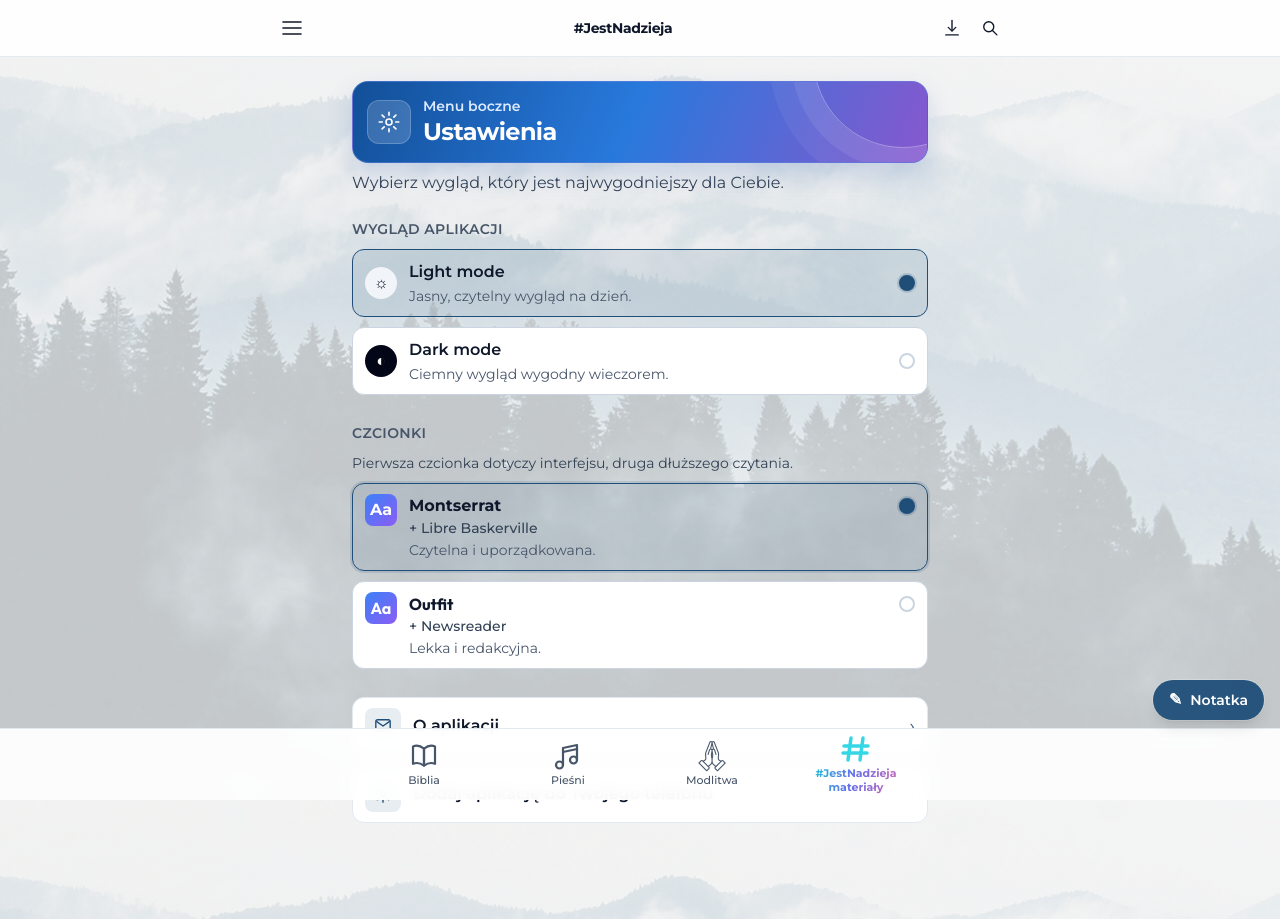
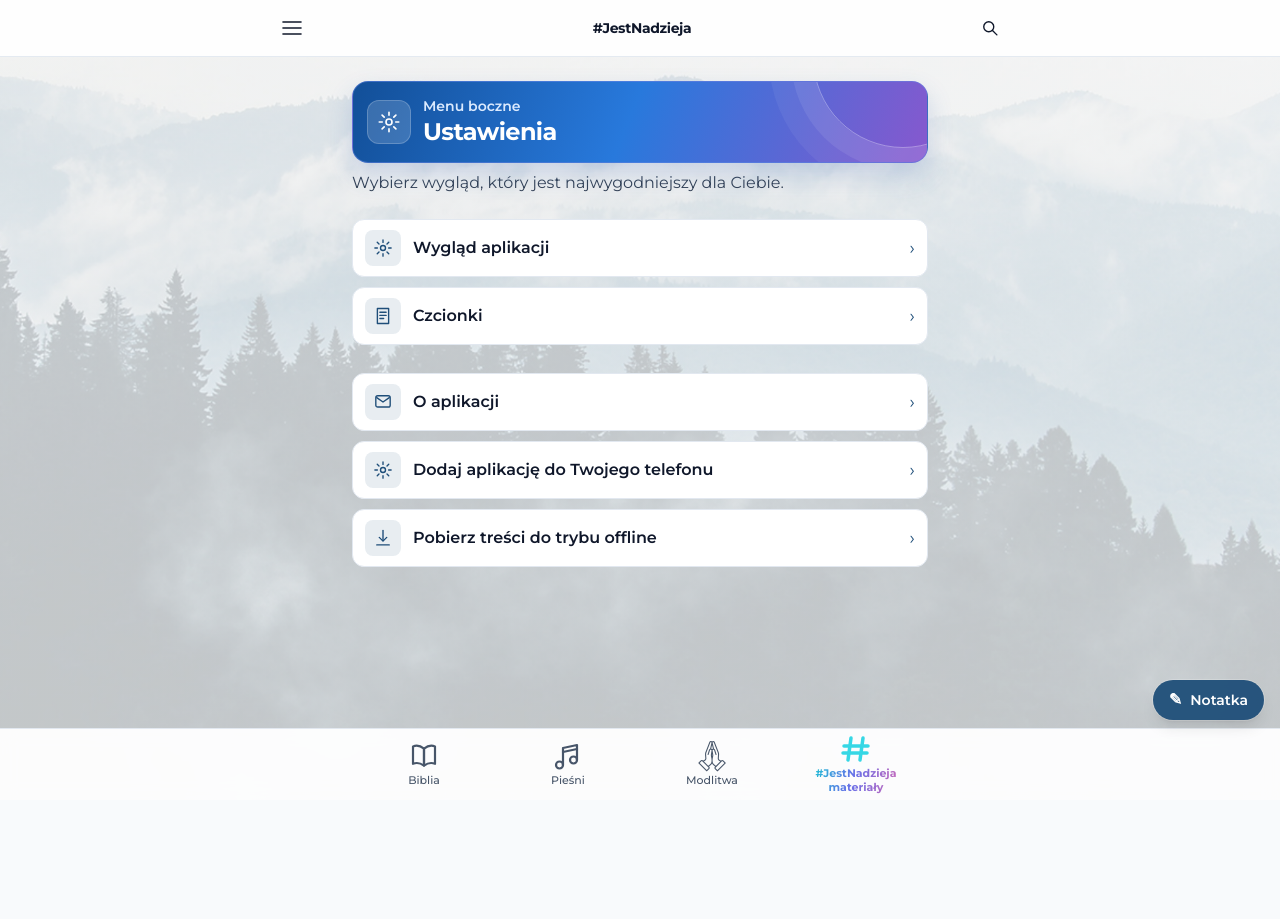
Before and after one commit to TomekD13/Apka_Marka, a React (Vite) app: page /1/ustawienia in a window 1280 px wide. After the commit the page ends 800 px from the top, so only its background shows below. Built offline with nearby package versions, Linux system fonts and the light colour scheme; no server answers.

Commit message:
Przenies pobieranie offline do ustawien

```diff
--- a/src/components/AppNavigation.tsx
+++ b/src/components/AppNavigation.tsx
@@ -1,7 +1,6 @@
 import { useEffect, useState, type ReactNode } from 'react'
 import { Link, useLocation } from 'react-router-dom'
 import { useI18n } from '../i18n'
-import { downloadModule } from '../content'
 
 export type IconName = 'book' | 'music' | 'prayer' | 'hope' | 'menu' | 'search' | 'download' | 'settings' | 'close' | 'notes' | 'memory' | 'occasion' | 'lesson' | 'contact' | 'chevron'
 
@@ -52,7 +51,6 @@ export function AppNavigation() {
   const { lang, t } = useI18n()
   const { pathname } = useLocation()
   const [open, setOpen] = useState(false)
-  const [download, setDownload] = useState<'idle' | 'busy' | 'done'>('idle')
   const [bibleOpen, setBibleOpen] = useState(true)
   const [hopeOpen, setHopeOpen] = useState(false)
   const [songsOpen, setSongsOpen] = useState(false)
@@ -68,29 +66,12 @@ export function AppNavigation() {
     { to: `${home}/jest-nadzieja`, label: '#JestNadzieja – materiały', icon: 'hope' as IconName },
   ]
 
-  const downloadLabel = download === 'busy'
-    ? 'Pobieranie materiałów…'
-    : download === 'done'
-      ? 'Materiały są dostępne offline'
-      : 'Pobierz do trybu offline'
-
-  async function downloadOffline() {
-    if (download !== 'idle') return
-    setDownload('busy')
-    try {
-      await downloadModule(lang)
-      setDownload('done')
-    } catch {
-      setDownload('idle')
-    }
-  }
-
   return <>
     <header className="no-print sticky top-0 z-30 border-b border-slate-200/90 bg-white/90 backdrop-blur dark:border-slate-700 dark:bg-slate-950/90">
       <div className="mx-auto flex h-14 max-w-3xl items-center justify-between px-4">
         <button type="button" onClick={() => setOpen(true)} aria-label={t('nav.menu', 'Menu')} className="rounded-lg p-2 text-slate-700 hover:bg-slate-100 dark:text-slate-100 dark:hover:bg-white/10"><AppIcon name="menu" className="h-6 w-6" /></button>
         <Link to={home} viewTransition className="text-sm font-bold tracking-tight text-slate-900 dark:text-white">#JestNadzieja</Link>
-        <div className="flex items-center gap-0.5"><button type="button" onClick={downloadOffline} disabled={download !== 'idle'} title={downloadLabel} aria-label={downloadLabel} className="rounded-lg p-2 text-slate-700 hover:bg-slate-100 disabled:cursor-default disabled:opacity-70 dark:text-slate-100 dark:hover:bg-white/10">{download === 'done' ? <span className="block h-5 w-5 text-center text-base leading-5" aria-hidden>✓</span> : <AppIcon name="download" className="h-5 w-5" />}</button><Link to={`${home}/biblia/szukaj`} viewTransition aria-label={t('bible.search', 'Szukaj w Biblii')} className="rounded-lg p-2 text-slate-700 hover:bg-slate-100 dark:text-slate-100 dark:hover:bg-white/10"><AppIcon name="search" className="h-5 w-5" /></Link></div>
+        <Link to={`${home}/biblia/szukaj`} viewTransition aria-label={t('bible.search', 'Szukaj w Biblii')} className="rounded-lg p-2 text-slate-700 hover:bg-slate-100 dark:text-slate-100 dark:hover:bg-white/10"><AppIcon name="search" className="h-5 w-5" /></Link>
       </div>
     </header>
 
--- a/src/pages/BibleModules.tsx
+++ b/src/pages/BibleModules.tsx
@@ -100,7 +100,8 @@ function CatalogItems({ items, onPicked }: { items: BibleCatalogItem[]; onPicked
                 ) : null}
                 <a
                   href={it.url}
-                  download
+                  target="_blank"
+                  rel="noopener noreferrer"
                   onClick={() => setClicked(it.name)}
                   className="shrink-0 rounded-md border border-brand/50 px-2.5 py-1 text-xs font-semibold text-brand-light hover:bg-brand/10"
                 >
--- a/src/pages/Settings.tsx
+++ b/src/pages/Settings.tsx
@@ -2,6 +2,7 @@ import { useEffect, useState, type ReactNode } from 'react'
 import { useI18n } from '../i18n'
 import { useTheme, type FontSet, type Theme } from '../theme'
 import { getInstallState, initAppInstall, requestInstall, subscribeInstall, type InstallState } from '../lib/installApp'
+import { downloadModule } from '../content'
 import { AppIcon, type IconName } from '../components/AppNavigation'
 import { PageHeading } from '../components/PageHeading'
 
@@ -18,11 +19,13 @@ function ExpandablePanel({ icon, title, children }: { icon: IconName; title: str
 }
 
 export function Settings() {
-  const { t } = useI18n()
+  const { lang, t } = useI18n()
   const { theme, setTheme, fontSet, setFontSet } = useTheme()
   const [installState, setInstallState] = useState<InstallState>(getInstallState)
   const [showIosSteps, setShowIosSteps] = useState(false)
   const [installedNow, setInstalledNow] = useState(false)
+  const [offlineState, setOfflineState] = useState<'idle' | 'busy' | 'done' | 'failed'>('idle')
+  const [offlineProgress, setOfflineProgress] = useState<{ done: number; total: number } | null>(null)
 
   useEffect(() => {
     initAppInstall()
@@ -55,19 +58,37 @@ export function Settings() {
     if (await requestInstall() === 'accepted') setInstalledNow(true)
   }
 
+  async function downloadOffline() {
+    if (offlineState === 'busy') return
+    setOfflineState('busy')
+    setOfflineProgress(null)
+    try {
+      await downloadModule(lang, (done, total) => setOfflineProgress({ done, total }))
+      setOfflineState('done')
+    } catch {
+      setOfflineState('failed')
+    } finally {
+      setOfflineProgress(null)
+    }
+  }
+
   return <section className="mx-auto max-w-xl">
     <PageHeading icon="settings" eyebrow={t('nav.menu', 'Menu boczne')} title={t('nav.settings', 'Ustawienia')} />
     <p className="mt-2 text-slate-600 dark:text-slate-300">{t('settings.intro', 'Wybierz wygląd, który jest najwygodniejszy dla Ciebie.')}</p>
     <div className="mt-6 space-y-2.5">
-      <h2 className="text-sm font-semibold uppercase tracking-wide text-slate-500 dark:text-slate-400">{t('settings.appearance', 'Wygląd aplikacji')}</h2>
+      <ExpandablePanel icon="settings" title={t('settings.appearance', 'Wygląd aplikacji')}>
+        <div className="space-y-2.5">
           {option('light', t('settings.light', 'Light mode'), t('settings.lightDesc', 'Jasny, czytelny wygląd na dzień.'))}
           {option('dark', t('settings.dark', 'Dark mode'), t('settings.darkDesc', 'Ciemny wygląd wygodny wieczorem.'))}
         </div>
-    <div className="mt-7 space-y-2.5">
-      <h2 className="text-sm font-semibold uppercase tracking-wide text-slate-500 dark:text-slate-400">{t('settings.fonts', 'Czcionki')}</h2>
+      </ExpandablePanel>
+      <ExpandablePanel icon="notes" title={t('settings.fonts', 'Czcionki')}>
+        <div className="space-y-2.5">
           <p className="text-sm text-slate-600 dark:text-slate-300">{t('settings.fontsIntro', 'Pierwsza czcionka dotyczy interfejsu, druga dłuższego czytania.')}</p>
           {fontOption('nunito', 'Montserrat', 'Libre Baskerville', t('settings.fontMontserrat', 'Czytelna i uporządkowana.'))}
           {fontOption('outfit', 'Outfit', 'Newsreader', t('settings.fontOutfit', 'Lekka i redakcyjna.'))}
+        </div>
+      </ExpandablePanel>
     </div>
     <div className="mt-7 space-y-2.5">
       <ExpandablePanel icon="contact" title={t('about.title', 'O aplikacji')}>
@@ -79,6 +100,13 @@ export function Settings() {
         <p className="text-sm leading-relaxed text-slate-600 dark:text-slate-300">Otwiera się jak zwykła aplikacja i pozostaje dostępna także bez internetu.</p>
         {installedNow || installState === 'installed' ? <p className="mt-3 text-sm font-semibold text-emerald-700 dark:text-emerald-300">Aplikacja jest już dodana do ekranu telefonu.</p> : installState === 'unavailable' ? <p className="mt-3 text-sm text-slate-500 dark:text-slate-400">Otwórz tę stronę w Chrome na Androidzie albo Safari na iPhonie, aby dodać aplikację do ekranu.</p> : <><button type="button" onClick={install} aria-expanded={installState === 'ios' ? showIosSteps : undefined} className="mt-3 rounded-lg bg-brand px-3 py-1.5 text-sm font-semibold text-white shadow-sm transition hover:bg-brand-light dark:bg-sky-300 dark:text-slate-950">{installState === 'ios' ? 'Jak to zrobić' : 'Dodaj aplikację'}</button>{installState === 'ios' && showIosSteps && <ol className="mt-3 list-decimal space-y-1 pl-5 text-sm leading-relaxed text-slate-600 dark:text-slate-300"><li>Dotknij ikony „Udostępnij” na dolnym pasku Safari.</li><li>Przewiń listę i wybierz „Dodaj do ekranu początkowego”.</li><li>Potwierdź „Dodaj” w prawym górnym rogu.</li><li className="text-slate-500 dark:text-slate-400">Na iPhonie użyj Safari — w innych przeglądarkach ta opcja może nie być dostępna.</li></ol>}</>}
       </ExpandablePanel>
+      <ExpandablePanel icon="download" title="Pobierz treści do trybu offline">
+        <p className="text-sm leading-relaxed text-slate-600 dark:text-slate-300">Pobierze na to urządzenie Biblię, studia, czytanki „40 dni modlitwy”, materiały edukacyjne, śpiewniki, fiszki i teksty na różne okazje. Po zakończeniu będą dostępne także bez internetu.</p>
+        <button type="button" onClick={downloadOffline} disabled={offlineState === 'busy' || offlineState === 'done'} className="mt-3 rounded-lg bg-brand px-3 py-1.5 text-sm font-semibold text-white shadow-sm transition hover:bg-brand-light disabled:cursor-default disabled:opacity-70 dark:bg-sky-300 dark:text-slate-950">
+          {offlineState === 'busy' ? `Pobieranie…${offlineProgress ? ` ${offlineProgress.done}/${offlineProgress.total}` : ''}` : offlineState === 'done' ? 'Treści są dostępne offline' : 'Pobierz treści'}
+        </button>
+        {offlineState === 'failed' && <p className="mt-2 text-sm text-rose-700 dark:text-rose-300">Nie udało się pobrać wszystkich treści. Sprawdź połączenie z internetem i spróbuj ponownie.</p>}
+      </ExpandablePanel>
     </div>
   </section>
 }
```
Also changed, not shown: 1 other file (tests, documents, lock files or other folders). Lines whose indentation alone changed are shown as unchanged.
